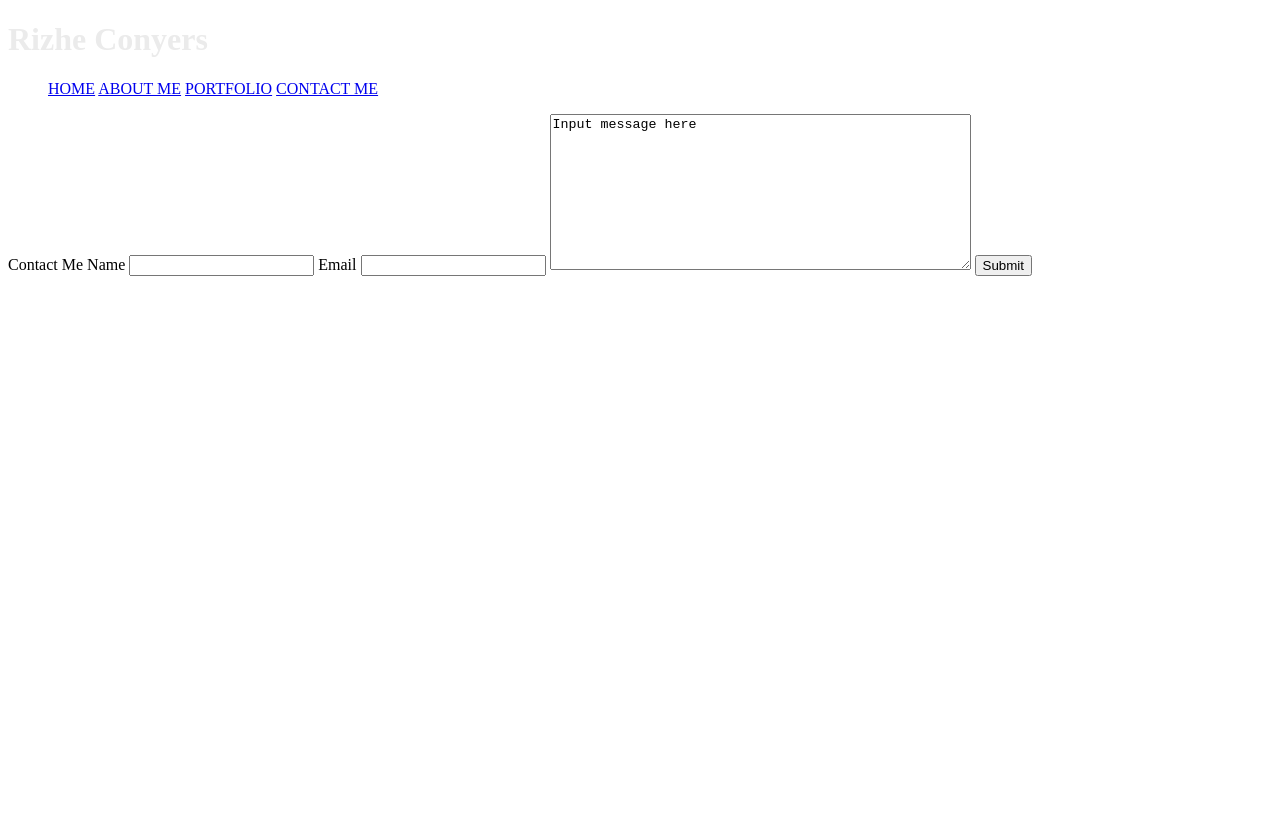
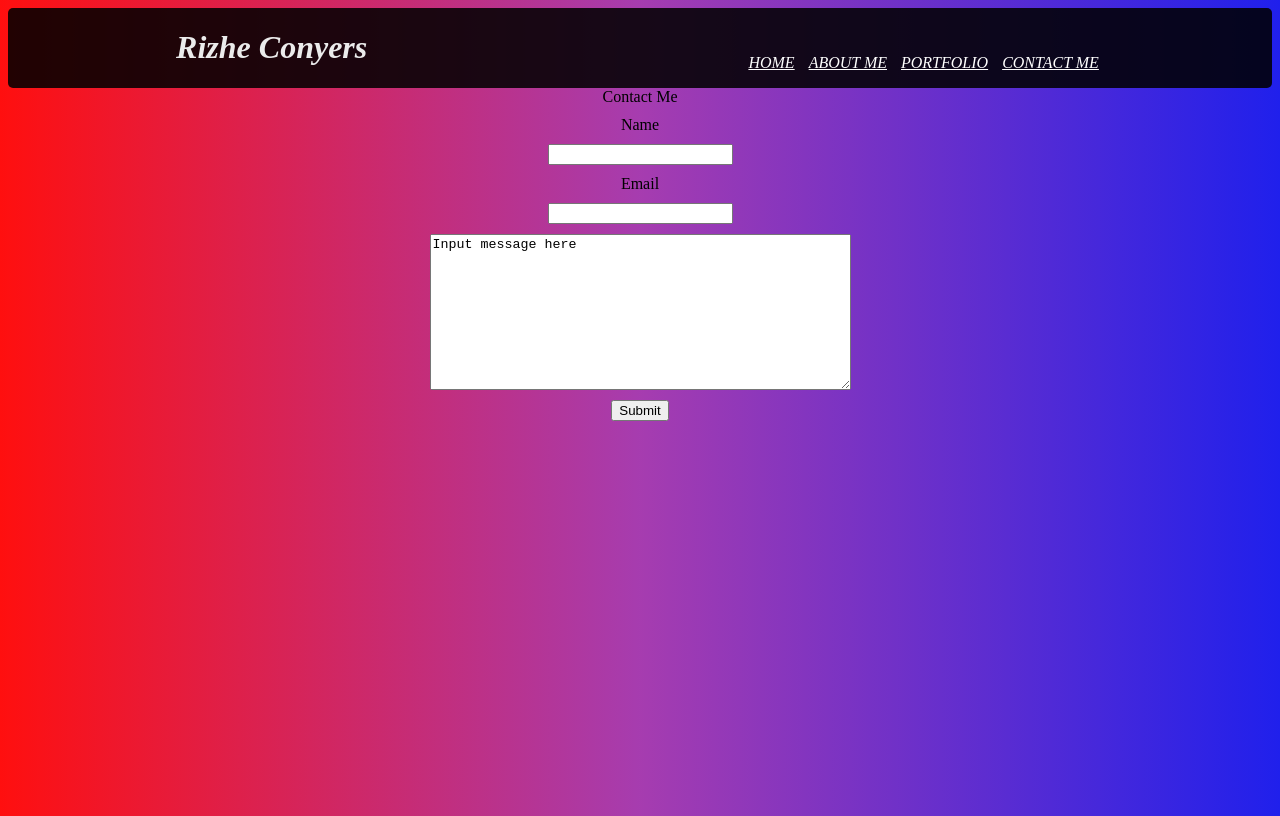
Before and after one commit to Rizhe-Conyers-Personal-Website/personal-website, a plain HTML site: page contact.html in a window 1280 px wide. Drawn offline with Linux system fonts and the light colour scheme; the site is published under a folder, as on GitHub Pages, so addresses that start at the root find nothing.

Commit message:
changed to relative paths to avoid code breaks

```diff
--- a/contact.html
+++ b/contact.html
@@ -4,17 +4,17 @@
     <meta charset="UTF-8" />
     <meta name="viewport" content="width=device-width, initial-scale=1.0" />
     <title>Rizhe Conyers</title>
-    <link rel="stylesheet" href="/style.css" />
+    <link rel="stylesheet" href="./style.css" />
   </head>
   <body>
     <div class="navBar">
       <h1 style="color: rgb(235, 235, 235)">Rizhe Conyers</h1>
       <nav class="container">
         <ul>
-          <a class="links" href="index.html"> HOME</a>
-          <a class="links" href="about.html"> ABOUT ME</a>
-          <a class="links" href="portfolio.html"> PORTFOLIO</a>
-          <a class="links" href="contact.html">CONTACT ME</a>
+          <a class="links" href="./index.html"> HOME</a>
+          <a class="links" href="./about.html"> ABOUT ME</a>
+          <a class="links" href="./portfolio.html"> PORTFOLIO</a>
+          <a class="links" href="./contact.html">CONTACT ME</a>
         </ul>
       </nav>
     </div>
```
Also changed, not shown: about.html (+5 -6 lines), index.html (+6 -6 lines), portfolio.html (+4 -5 lines), success.html (+5 -5 lines).
